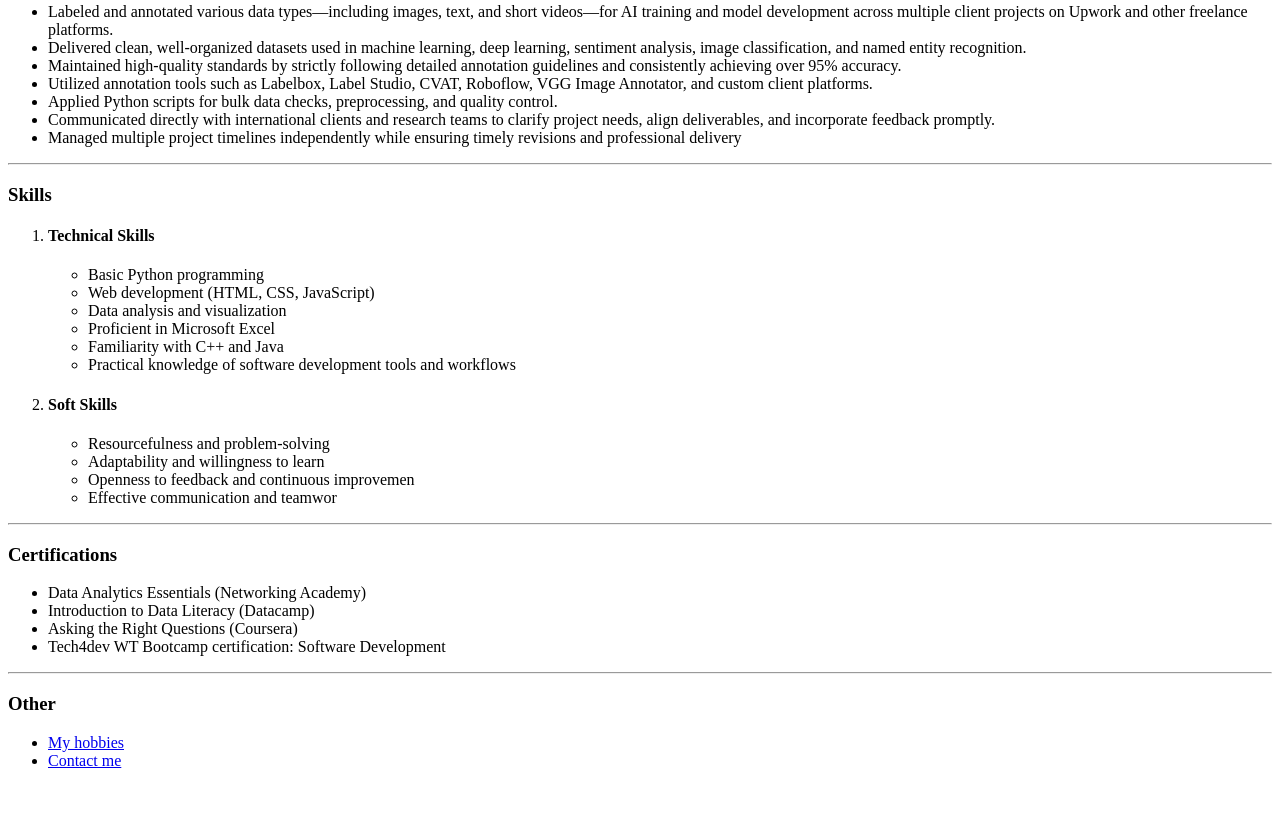
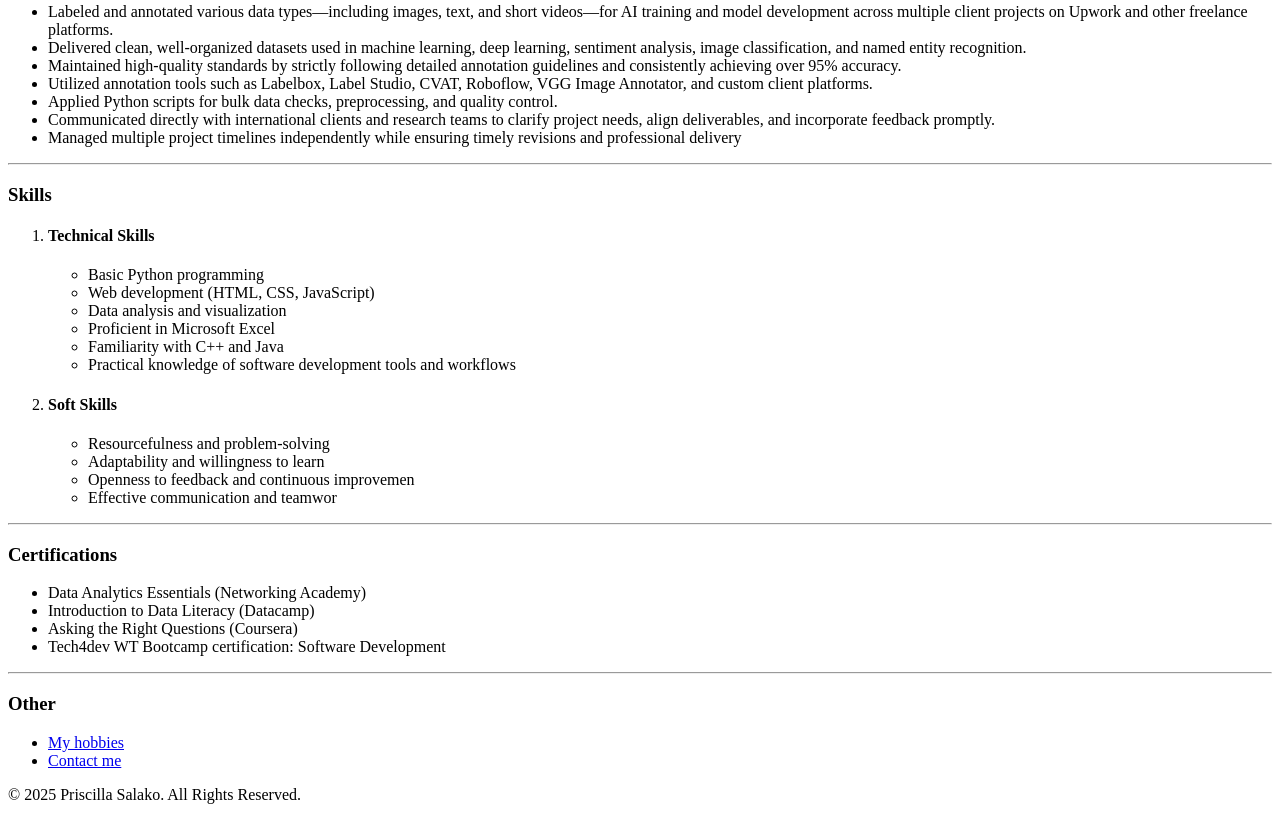
Before and after one commit to feranmiiDev/cv-resume, a plain HTML site: page index.html in a window 1280 px wide. Shown: the part 653-1473 px from the top of the page. Before the commit the page ends 1439 px from the top, so only its background shows below. Drawn offline with Linux system fonts and the light colour scheme.

Commit message:
Add files via upload

```diff
--- a/index.html
+++ b/index.html
@@ -88,6 +88,8 @@
     <li><a href="hobbies.html">My hobbies</a></li>
     <li><a href="contact.html">Contact me</a></li>
 </ul>
-
+<footer>
+    <p>© 2025 Priscilla Salako. All Rights Reserved.</p>
+</footer>
 </body>
 </html>
```
